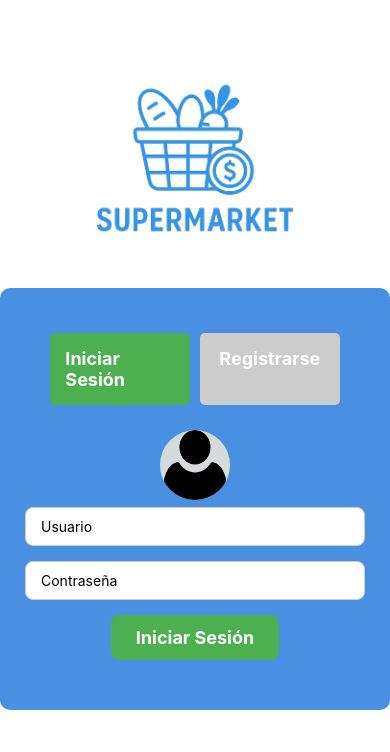
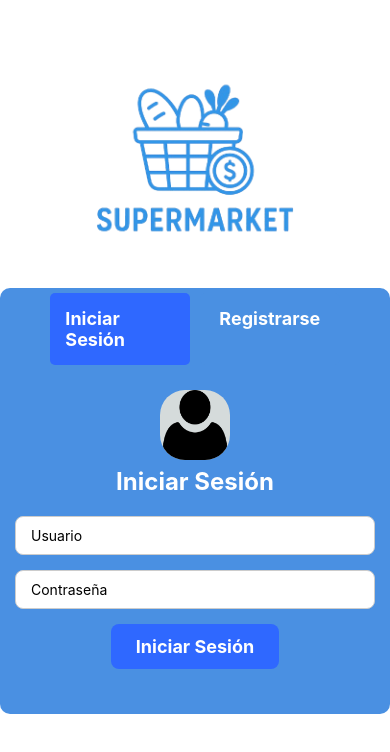
Before and after one commit to juancast24/Proyecto-virtualizacion-Minimarket, a React Native app: screen /Login in a window 390 px wide. Shown: the top 752 px of the page. Built offline with nearby package versions, Linux system fonts and the light colour scheme.

Commit message:
login finalizado

```diff
--- a/screens/public/LoginScreen.js
+++ b/screens/public/LoginScreen.js
@@ -1,5 +1,5 @@
 import React, { useState } from 'react';
-import { View, Text, TextInput, StyleSheet, Alert, Image, TouchableOpacity} from 'react-native';
+import { View, Text, TextInput, StyleSheet, Alert, Image, TouchableOpacity } from 'react-native';
 import { useNavigation } from '@react-navigation/native';
 import { useAuth } from '../../context/AuthContext';
 
@@ -55,7 +55,7 @@ const LoginScreen = () => {
           <TouchableOpacity
             style={[
               styles.button,
-            { backgroundColor: isLogin ? '#4CAF50' : '#ccc' }, // Color dinámico
+              { backgroundColor: isLogin ? '#2f68ff' : '#4A90E2' }, // Color dinámico
             ]}
             onPress={() => setIsLogin(true)}
           >
@@ -65,7 +65,7 @@ const LoginScreen = () => {
           <TouchableOpacity
             style={[
               styles.button,
-            { backgroundColor: !isLogin ? '#4CAF50' : '#ccc' }, // Color dinámico
+              { backgroundColor: !isLogin ? '#2f68ff' : '#4A90E2' }, // Color dinámico
             ]}
             onPress={() => setIsLogin(false)}
           >
@@ -77,7 +77,7 @@ const LoginScreen = () => {
           <Image source={require('../../assets/persona.png')} style={styles.persona} />
         </View>
 
-          {/*    <Text style={styles.title}>{isLogin ? 'Iniciar Sesión' : 'Registro'}</Text> */}
+        <Text style={styles.title}>{isLogin ? 'Iniciar Sesión' : 'Registro'}</Text>
 
         {/* Formulario de Login */}
         {isLogin ? (
@@ -147,12 +147,12 @@ const styles = StyleSheet.create({
     backgroundColor: 'white',
     alignItems: 'center',
   },
-  persona:{
-    marginBottom:"10%",
-    height:70,
-    width:70,
-    backgroundColor:"#d5dbdb",
-    borderRadius:50,
+  persona: {
+    marginBottom: "10%",
+    height: 70,
+    width: 70,
+    backgroundColor: "#d5dbdb",
+    borderRadius: 25,
 
   },
   button: {
@@ -163,7 +163,7 @@ const styles = StyleSheet.create({
     alignItems: 'center',
   },
   buttonLogin: {
-    backgroundColor: '#4CAF50',
+    backgroundColor: '#2f68ff',
     paddingVertical: 12,
     paddingHorizontal: 25,
     borderRadius: 8,
@@ -172,7 +172,7 @@ const styles = StyleSheet.create({
   },
 
   buttonRegister: {
-    backgroundColor: '#4CAF50',
+    backgroundColor: '#2f68ff',
     paddingVertical: 15, // Asegura que el botón tenga un tamaño adecuado
     paddingHorizontal: 25,
     borderRadius: 8,
@@ -191,7 +191,9 @@ const styles = StyleSheet.create({
     width: '100%',
     backgroundColor: '#4A90E2',
     borderRadius: 10,
-    padding: 40,
+    paddingTop: 0,
+    paddingHorizontal: 15,
+    padding: 35,
     elevation: 5,
   },
   title: {
@@ -217,8 +219,8 @@ const styles = StyleSheet.create({
     backgroundColor: '#fff', // Fondo blanco (opcional)
   },
   logo: {
-    marginTop:"20%",
-    marginBottom:"0%",
+    marginTop: "20%",
+    marginBottom: "0%",
     width: 240,
     height: 240,
 
```
Lines whose indentation alone changed are shown as unchanged.
